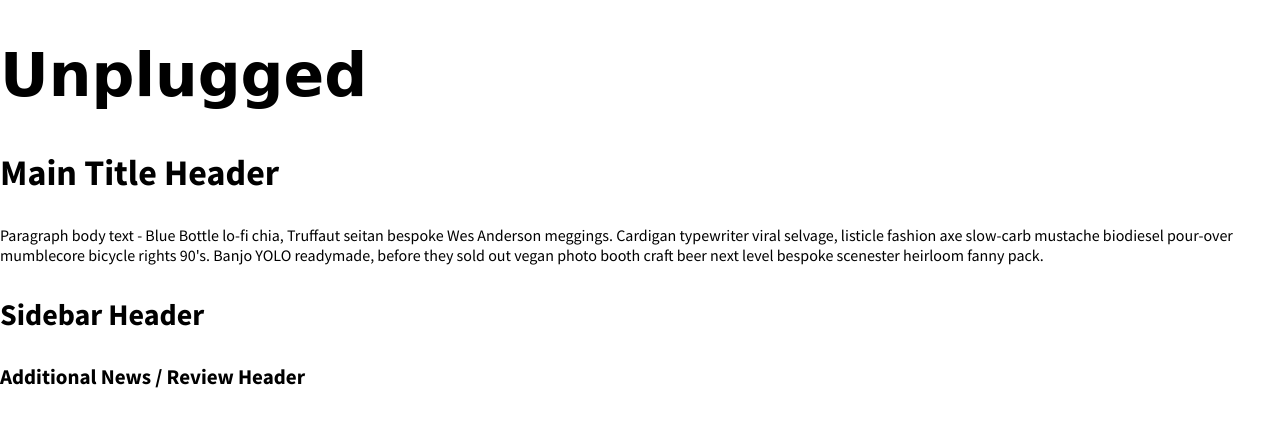
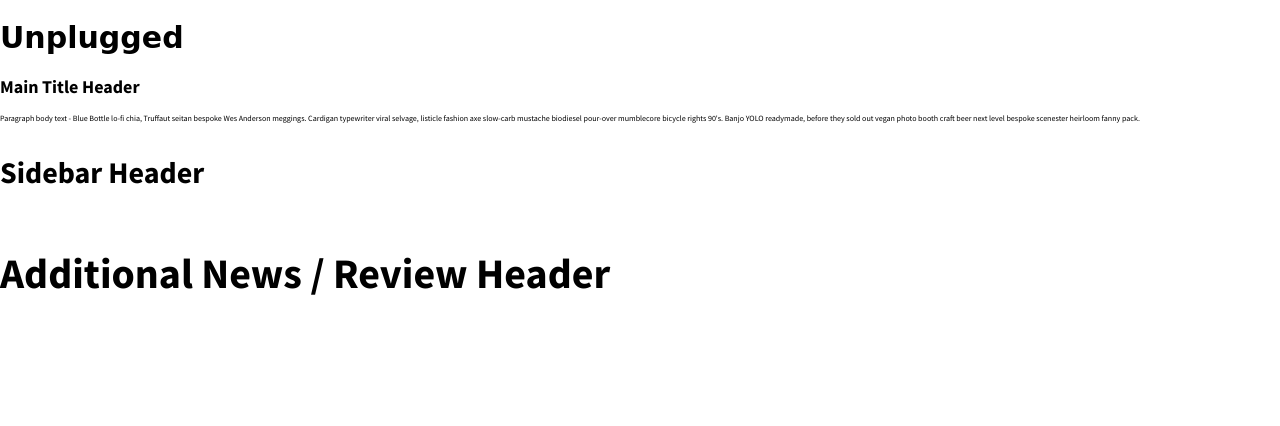
Before and after one commit to justinehofer/responsive-typography-modularize, a plain HTML site: page index.html in a window 1280 px wide. Drawn offline with Linux system fonts and the light colour scheme; a web font is replaced by a local one.

Commit message:
Converted font-size from em to rem

```diff
--- a/css/main.css
+++ b/css/main.css
@@ -8,16 +8,16 @@ body {
 }
 
 h1 {
-    font-size: 1.875em;
+    font-size: 1.875rem;
     font-family: 'Sansita One', cursive;
 }
 
 h2 {
-    font-size: 1.125em;
+    font-size: 1.125rem;
 }
 
 p {
-    font-size: .5em;
+    font-size: .5rem;
 }
 
 #module-two {
@@ -25,7 +25,7 @@ p {
 }
 
 h3 {
-    font-size: 1.875em;
+    font-size: 1.875rem;
 }
 
 #module-three {
@@ -33,5 +33,5 @@ h3 {
 }
 
 h4 {
-    font-size: 2.625em;
+    font-size: 2.625rem;
 }
```
